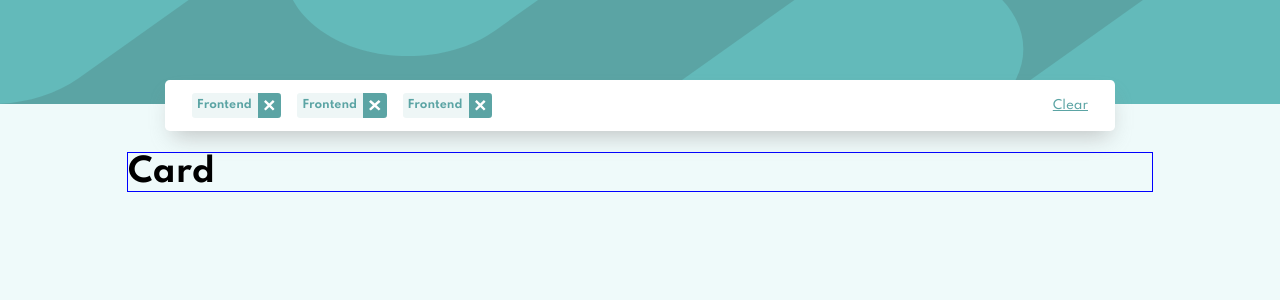
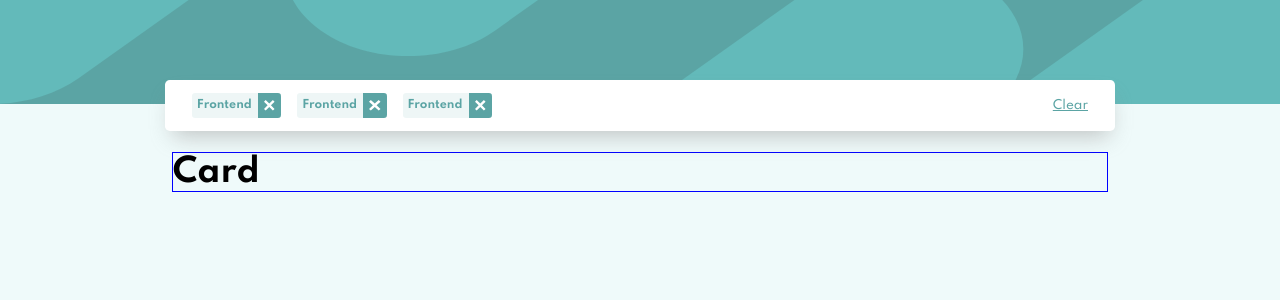
Before and after one commit to Moro-Afriyie/Job-listings-with-filtering, a React (Create React App) app in the folder job-listings-with-filtering/: page / in a window 1280 px wide. Shown: the top 300 px of the page. Built offline with nearby package versions, Linux system fonts and the light colour scheme.

Commit message:
change the width of the cards__container

```diff
--- a/job-listings-with-filtering/src/App.scss
+++ b/job-listings-with-filtering/src/App.scss
@@ -25,7 +25,7 @@ body {
   }
   .cards__container {
     border: 1px solid blue;
-    width: 80%;
+    width: 73%;
     margin: 0 auto;
   }
 }
```
